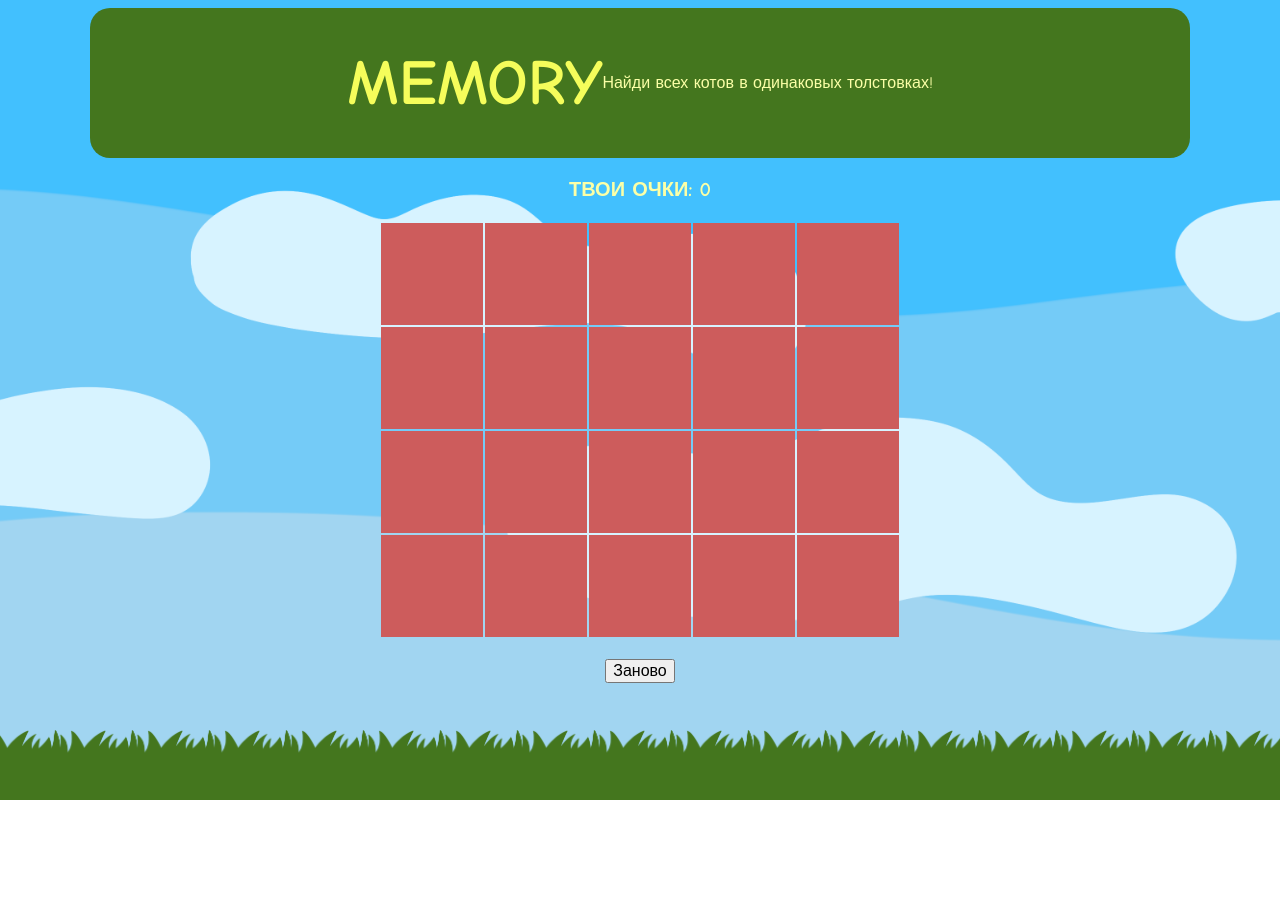
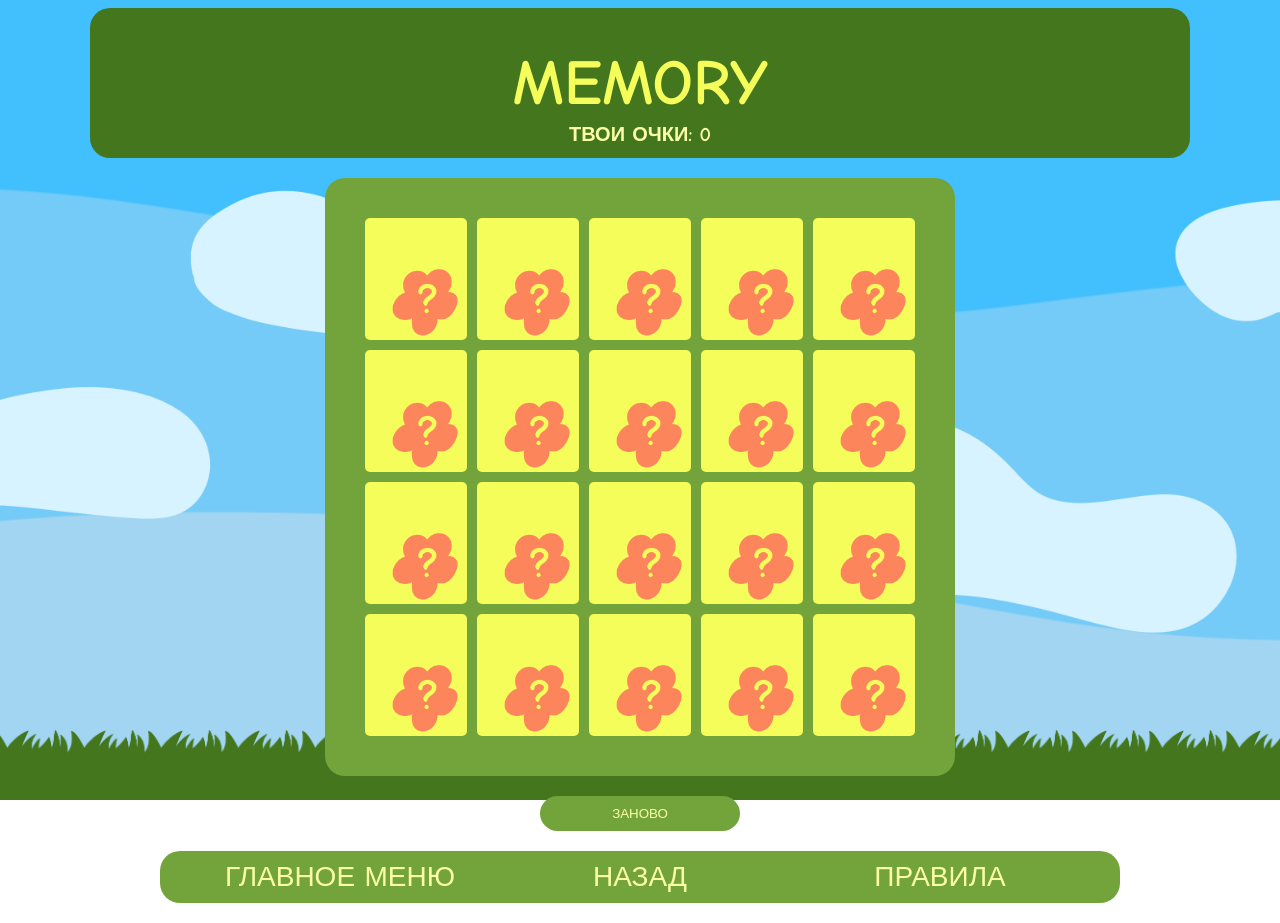
Before and after one commit to toribraun/memory, a website: page static/game.html in a window 1280 px wide. Both pictures are taken after a click on the item "Простой". Before the commit the page ends 800 px from the top, so only its background shows below. Drawn offline with Linux system fonts and the light colour scheme.

Commit message:
game styles in progress

```diff
--- a/static/game.html
+++ b/static/game.html
@@ -24,7 +24,6 @@
     <div id="gameScreen">
         <header>
             <h1>Memory</h1>
-            <p id="description">Найди всех котов в одинаковых толстовках!</p>
         </header>
         <div class="labelScore">
             <p><strong id="score">ТВОИ ОЧКИ: 0</strong></p>
@@ -37,8 +36,13 @@
             </table>
         </div>
         <div>
-            <button class="resetButton" id="reset">Заново</button>
+            <p><button class="resetButton" id="reset">Заново</button></p>
         </div>
+        <menu class="levelSubMenu">
+            <li onclick="document.location='index.html'">Главное меню</li>
+            <li onclick="document.location='game.html'">Назад</li>
+            <li onclick="document.location='rules.html'">Правила</li>
+        </menu>
     </div>
     <footer></footer>
 <script type="module" src="index.js"></script>
--- a/static/index.js
+++ b/static/index.js
@@ -1,5 +1,5 @@
-//import * as path from "/path";
-//import fs from "/fs";
+// import * as path from "path";
+// import fs from "fs";
 
 const EasyLevelButton = document.getElementById('easyLevel');
 const MediumLevelButton = document.getElementById('mediumLevel');
--- a/static/styles.css
+++ b/static/styles.css
@@ -33,6 +33,7 @@ header h1 {
 #gameScreen {
     /*visibility: visible;*/
     display: none;
+    position: relative;
 }
 
 .levelButtons, .levelSubMenu, .mainMenuButtons, .rulesText, .rulesMenu {
@@ -72,29 +73,58 @@ header h1 {
     border-radius: 15px;
 }
 
+.container {
+    list-style-type: none;
+    margin: 20px auto;
+    border-radius: 20px;
+    width: fit-content;
+    padding: 30px;
+    background-color: #73a43b;
+    display: flex;
+}
+
 .table {
     margin: auto;
+    border-spacing: 10px;
 }
 
 td {
     width: 100px;
-    height: 100px;
-    background-size: 100px;
-    background-color: indianred;
+    height: 120px;
+    background-size: 120px;
+    background-image: url("images/back_card.png");
+    border-radius: 5px;
     text-align: center;
     color: transparent;
+    user-select: none;
+}
+
+.labelScore {
+    position: absolute;
+    left: 0px;
+    right: 0px;
+    top: 95px;
+    display: block;
+    text-align: center;
+    font-size: 20px;
 }
 
 .resetButton {
     display: block;
-    margin: 20px auto;
-    font-size: 16px;
+    position: relative;
+    margin: 0px auto;
+    background-color: #73a43b;
+    border: 0px;
+    text-transform: uppercase;
+    font-family: "Segoe Script", "Comic Sans MS", sans-serif;
+    border-radius: 20px;
+    width: 200px;
+    padding: 10px;
+    color: #fbffa7;
 }
 
-.labelScore {
-    display: block;
-    text-align: center;
-    font-size: 20px;
+.resetButton:hover {
+    background-color: #44761E;
 }
 
 .rulesText {
@@ -107,7 +137,7 @@ footer {
     background-repeat: repeat-x;
     text-align: center;
     box-sizing: border-box;
-    position: absolute;
+    position: fixed;
     bottom: 0px;
     padding-top: 30px;
     width: 100%;
```
Also changed, not shown: static/images/back_card.png (added).
